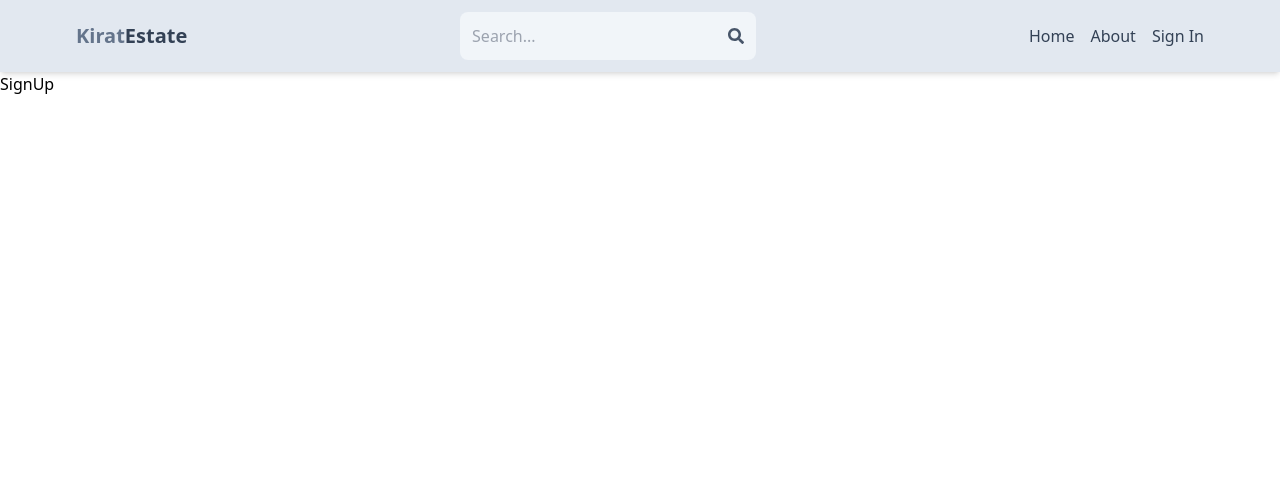
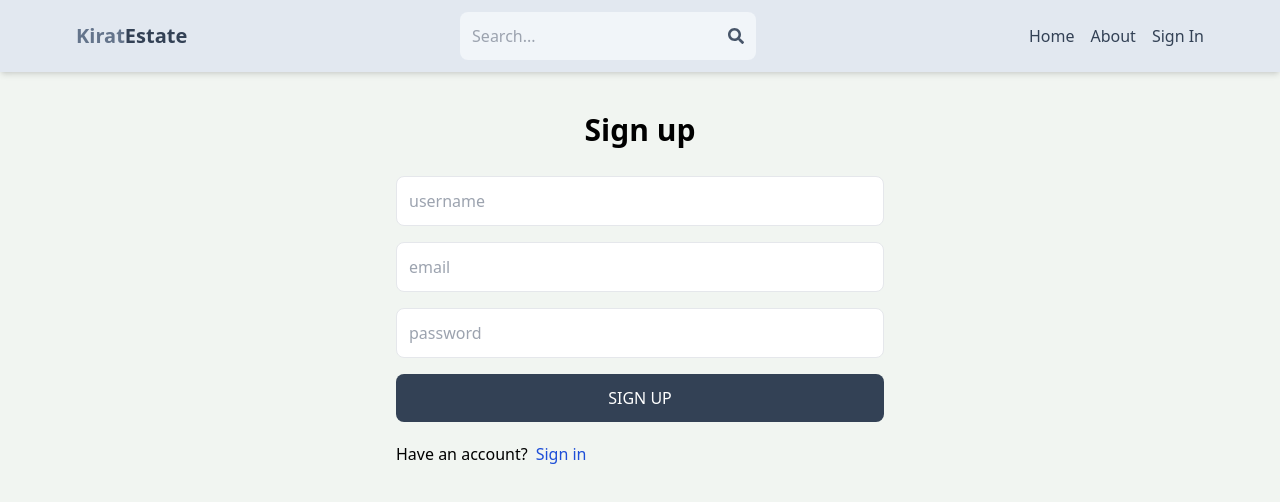
Before and after one commit to harkiratsingh97/Real-Estate-App, a React (Create React App) app in the folder client/: page /sign-up in a window 1280 px wide. Shown: the top 502 px of the page. Built offline with nearby package versions, Linux system fonts and the light colour scheme; the HTML template or start-up script is replaced by a standard one.

Commit message:
Complete Sign up page UI

```diff
--- a/client/src/index.css
+++ b/client/src/index.css
@@ -1,3 +1,7 @@
 @tailwind base;
 @tailwind components;
 @tailwind utilities;
+
+body {
+	background-color: rgb(241, 245, 241);
+}
--- a/client/src/pages/SignUp.jsx
+++ b/client/src/pages/SignUp.jsx
@@ -1,11 +1,41 @@
-import React from 'react';
+import React from "react";
+import { Link } from "react-router-dom";
 
 const SignUp = () => {
-    return (
-        <div>
-            SignUp
-        </div>
-    );
-}
+	return (
+		<div className="p-3 max-w-lg mx-auto">
+			<h1 className="text-3xl text-center font-semibold my-7">Sign up</h1>
+			<form className="flex flex-col gap-4 ">
+				<input
+					type="text"
+					placeholder="username"
+					className="border p-3 rounded-lg"
+					id="username"
+				/>
+				<input
+					type="email"
+					placeholder="email"
+					className="border p-3 rounded-lg"
+					id="email"
+				/>
+				<input
+					type="password"
+					placeholder="password"
+					className="border p-3 rounded-lg"
+					id="password"
+				/>
+				<button className="bg-slate-700 text-white p-3 rounded-lg uppercase hover:opacity-95 disabled:opacity-80">
+					Sign Up
+				</button>
+			</form>
+			<div className=" flex gap-2 mt-5">
+				<p>Have an account?</p>
+				<Link to="/sign-in">
+					<span className="text-blue-700">Sign in</span>
+				</Link>
+			</div>
+		</div>
+	);
+};
 
 export default SignUp;
```
Also changed, not shown: 1 other file (tests, documents, lock files or other folders).
